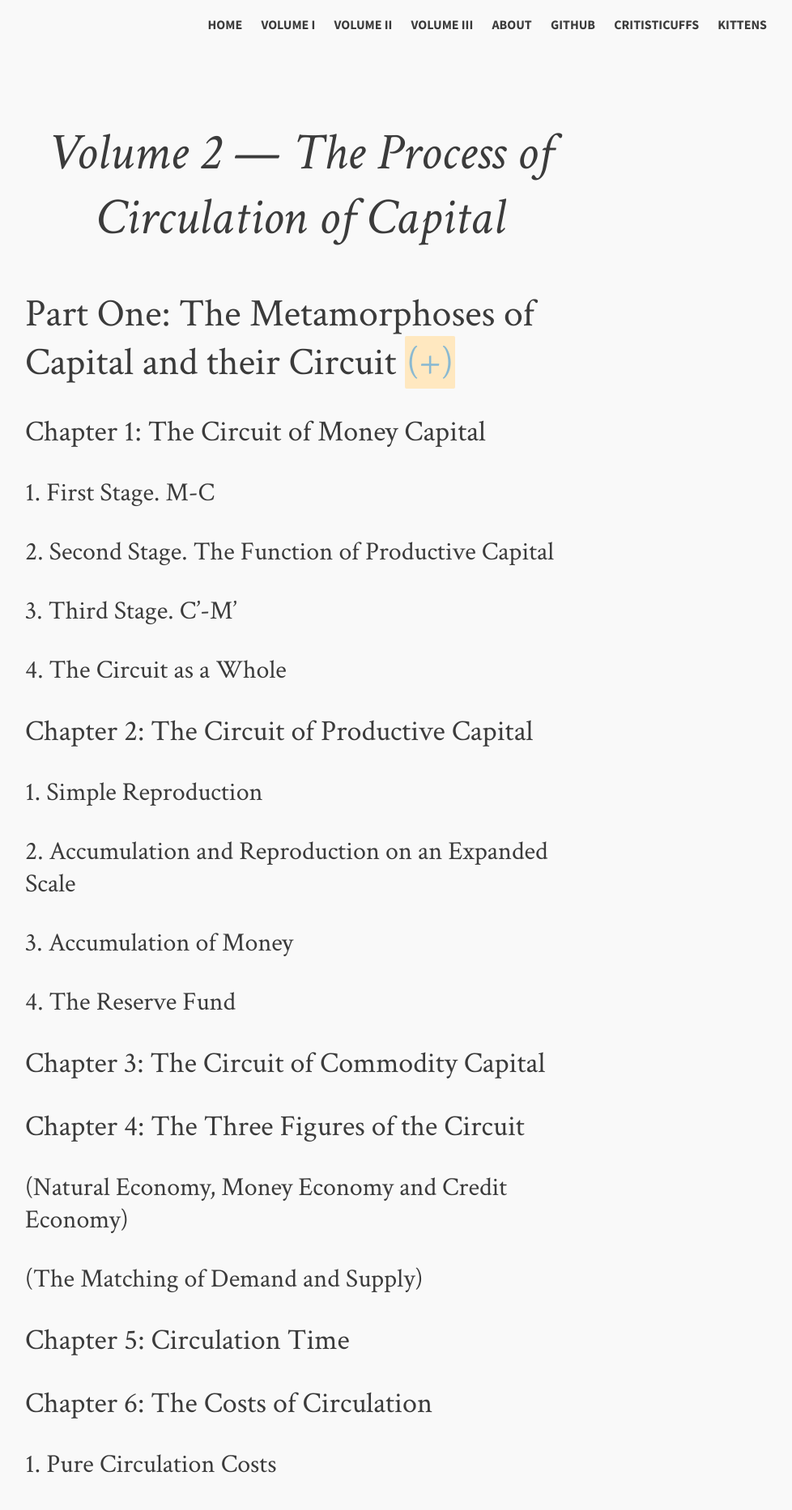
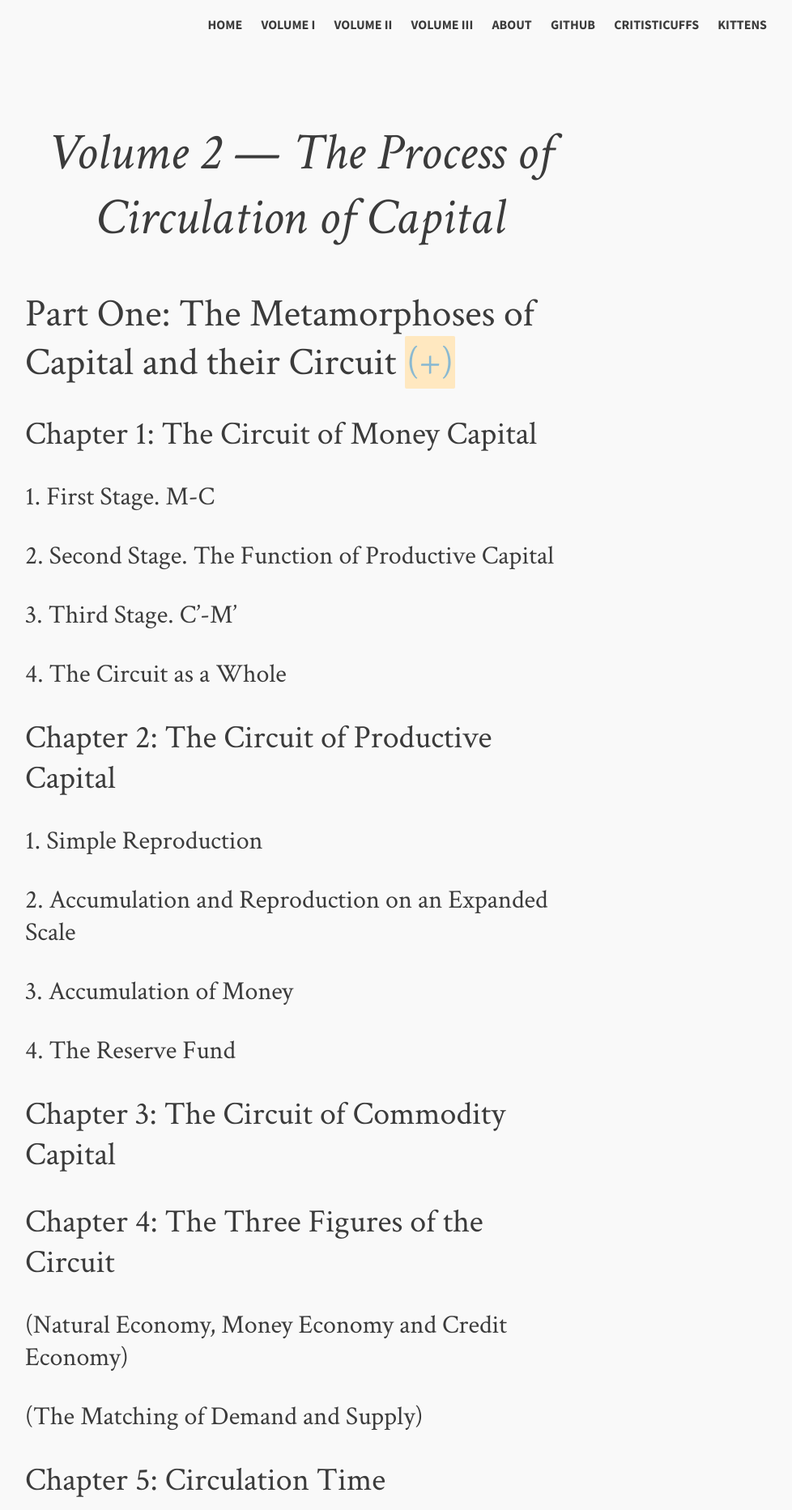
Before and after one commit to readingcapital/readingcapital.github.io, a Jekyll site: the page built from volume-2/index.md, in a window 1280 px wide. Shown: the top 1865 px of the page at 81% size, without its empty margins (269-1247 px from the left). Built offline with Jekyll 4.4.1, drawn with Linux system fonts in a browser that asks for light colours; comment, search, counter and statistics services are not loaded.

Commit message:
rebalanced headline sizes

```diff
--- a/assets/css/i.css
+++ b/assets/css/i.css
@@ -150,7 +150,7 @@ h2, .h2 {
 }
 
 h3, .h3 {
-  font-size: 36px;
+  font-size: 40px;
 }
 
 h4, .h4 {
```
